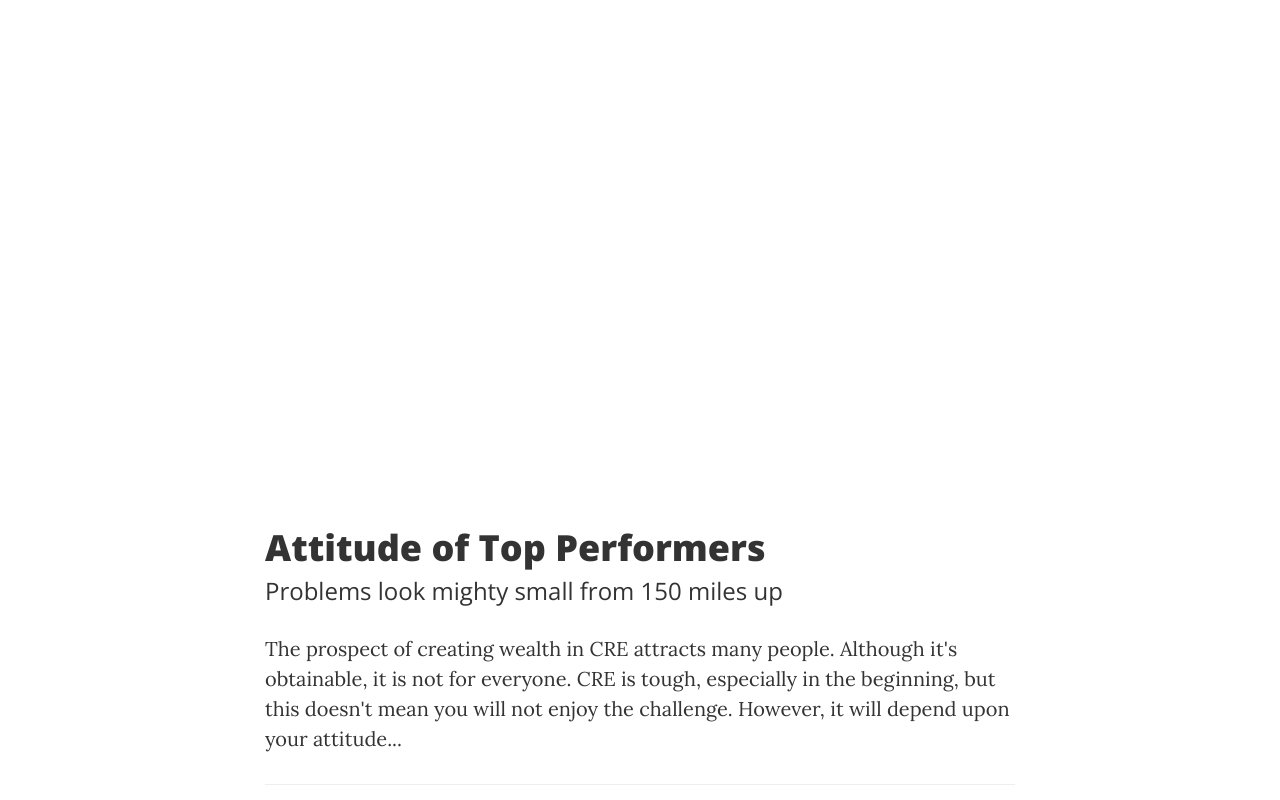
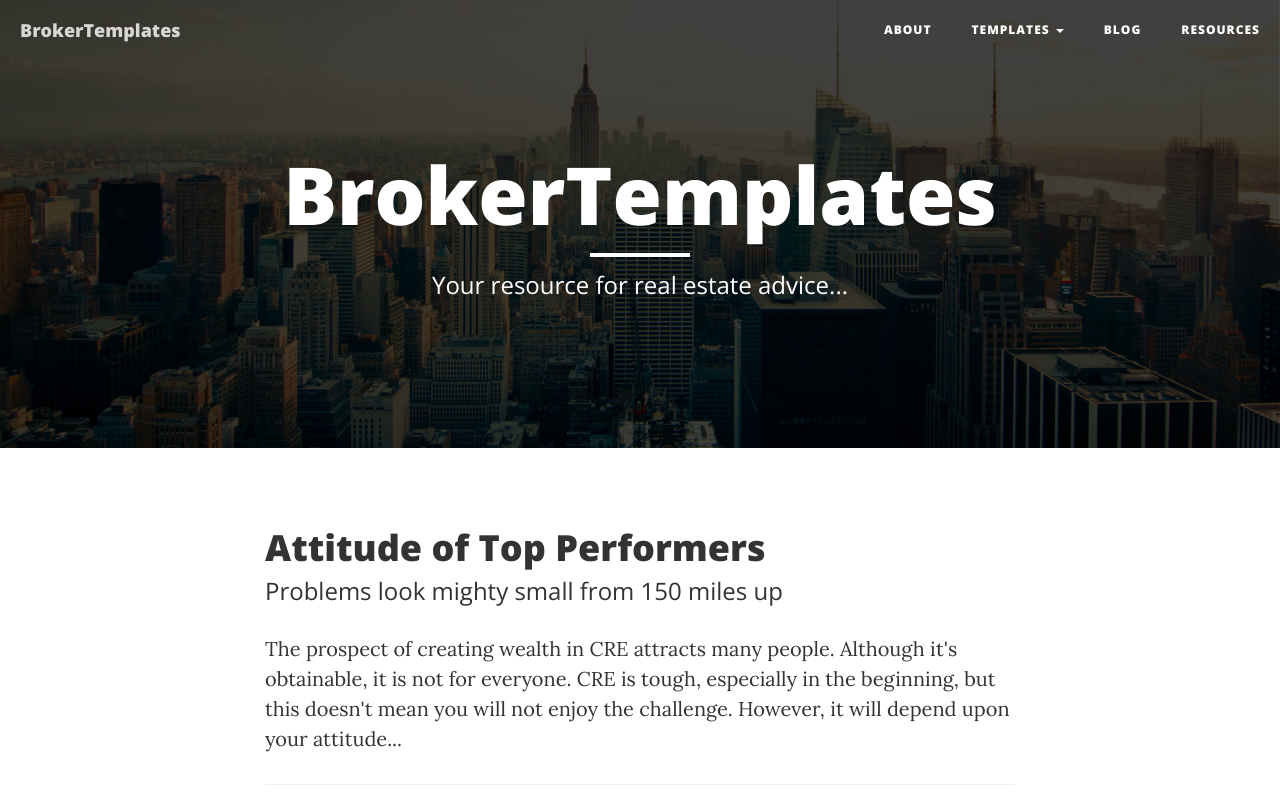
Before and after one commit to deosh/deosh.github.io, a website: page blog/index.html in a window 1280 px wide. Shown: the top 800 px of the page. Drawn offline with nearby package versions, Linux system fonts and the light colour scheme; files whose address does not match are found by name.

Commit message:
still attempting to fix missing background on ios

```diff
--- a/blog/index.html
+++ b/blog/index.html
@@ -78,7 +78,7 @@
 
     <!-- Page Header -->
     <!-- Set your background image for this header on the line below. -->
-    <header class="intro-header">
+    <header class="intro-header" style="background-image: url('img/header.jpg')">
         <div class="container">
             <div class="row">
                 <div class="col-lg-8 col-lg-offset-2 col-md-10 col-md-offset-1">
```
